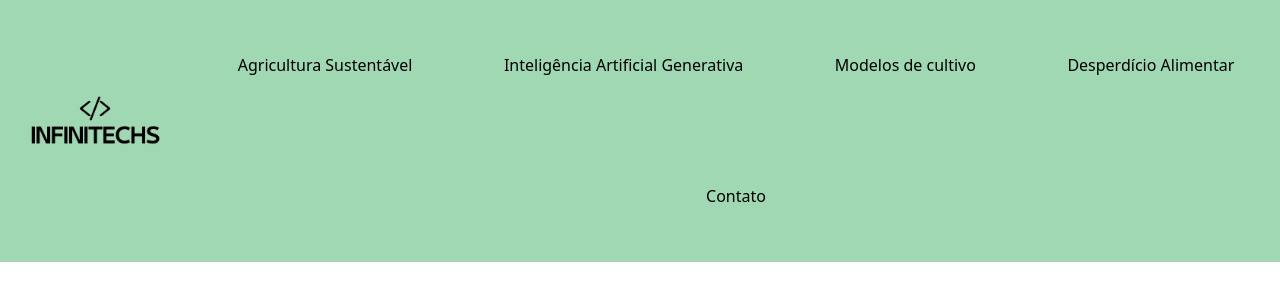
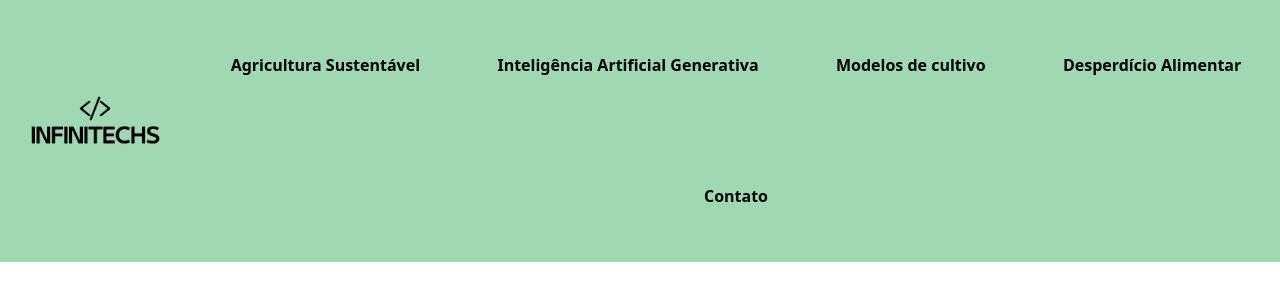
Before and after one commit to amandabomfim/GlobalSolution, a plain HTML site: page index.html in a window 1280 px wide. Drawn offline with Linux system fonts and the light colour scheme.

Commit message:
Bold adicionado nos itens do cabelho/nav

```diff
--- a/css/estilo.css
+++ b/css/estilo.css
@@ -10,6 +10,7 @@
     justify-content: space-between;
     align-items: center;
     flex-wrap: wrap;
+
 }
 
 .cabecalho nav {
@@ -17,6 +18,7 @@
     justify-content: space-around;
     flex-wrap: wrap;
     width: 85%;
+    font-weight: bold;
 }
 
 .cabecalho a {
@@ -25,7 +27,7 @@
     font-family: system-ui, -apple-system, BlinkMacSystemFont, 'Segoe UI', Roboto, Oxygen, Ubuntu, Cantarell, 'Open Sans', 'Helvetica Neue', sans-serif;
     color: #000;
     text-align: center;
-    padding: 5% 4%;
+    padding: 5% 3%;
 }
 
 .cabecalho img {
```
